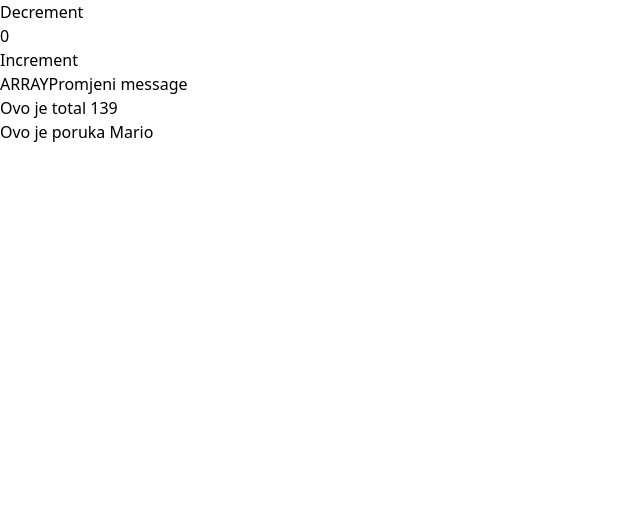
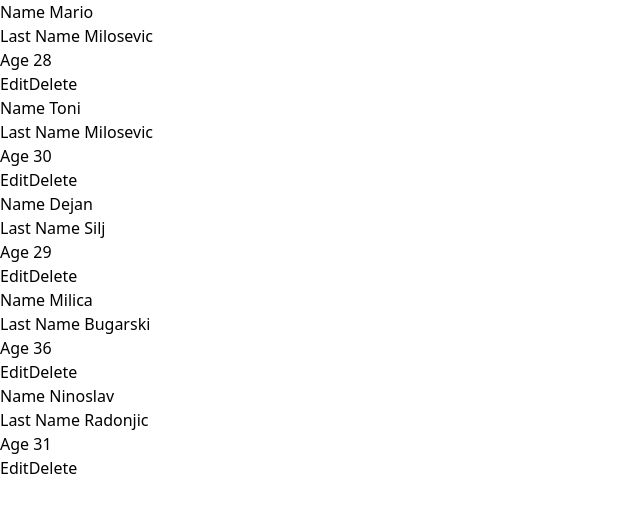
Before and after one commit to MarioMilosevic/React-Workshop, a React (Vite) app: page / in a window 1280 px wide. Shown: the top 512 px of the page, without its empty margins (0-640 px from the left). Built offline with nearby package versions, Linux system fonts and the light colour scheme.

Commit message:
Add dummy data for CRUD syntax practise

```diff
--- a/src/App.tsx
+++ b/src/App.tsx
@@ -1,28 +1,12 @@
 import React, { useState, useRef } from "react";
-import MemoChild from "./components/MemoChild";
+import { dummyData } from "./utils/constants";
+import DummyPerson from "./components/DummyPerson";
 const App = () => {
-  const [numbers, setNumbers] = useState<number[]>([1, 12, 34, 79, 0, 6, 7]);
-  const [counter, setCounter] = useState<number>(0);
-  const [message, setMessage] = useState<string>("Mario");
-
-  console.log("app render");
-
   return (
-    <div className="flex gap-12">
-      <div className="flex gap-4">
-        <button onClick={() => setCounter((prev) => (prev -= 1))}>
-          Decrement
-        </button>
-        <p>{counter}</p>
-        <button onClick={() => setCounter((prev) => (prev += 1))}>
-          Increment
-        </button>
-      </div>
-      <button onClick={() => setNumbers((prev) => [...prev, 150])}>
-        ARRAY
-      </button>
-      <button onClick={() => setMessage("Toni")}>Promjeni message</button>
-      <MemoChild numbers={numbers} message={message} />
+    <div className="flex gap-4">
+      {dummyData.map((person) => {
+        return <DummyPerson key={person.id} person={person} />;
+      })}
     </div>
   );
 };
--- /dev/null
+++ b/src/components/DummyPerson.tsx
@@ -0,0 +1,26 @@
+import React from "react";
+import { dummyType } from "../utils/constants";
+
+type DummyPersonPropsType = {
+  person: dummyType;
+};
+
+const DummyPerson = ({ person }: DummyPersonPropsType) => {
+  console.log(person);
+  const { name, lastName, age } = person;
+  return (
+    <div className="border p-2 flex flex-col gap-2">
+      <h1>Name {name}</h1>
+      <h1>Last Name {lastName}</h1>
+          <h1>Age {age}</h1>
+          <div className="flex justify-between items-center">
+          <button>
+              Edit
+          </button>
+          <button>Delete</button>
+          </div>
+    </div>
+  );
+};
+
+export default DummyPerson;
--- /dev/null
+++ b/src/utils/constants.ts
@@ -0,0 +1,39 @@
+export type dummyType = {
+  id: number;
+  name: string;
+  lastName: string;
+  age: number;
+};
+
+export const dummyData: dummyType[] = [
+  {
+    id: 1,
+    name: "Mario",
+    lastName: "Milosevic",
+    age: 28,
+  },
+  {
+    id: 2,
+    name: "Toni",
+    lastName: "Milosevic",
+    age: 30,
+  },
+  {
+    id: 3,
+    name: "Dejan",
+    lastName: "Silj",
+    age: 29,
+  },
+  {
+    id: 4,
+    name: "Milica",
+    lastName: "Bugarski",
+    age: 36,
+  },
+  {
+    id: 5,
+    name: "Ninoslav",
+    lastName: "Radonjic",
+    age: 31,
+  },
+];
```
